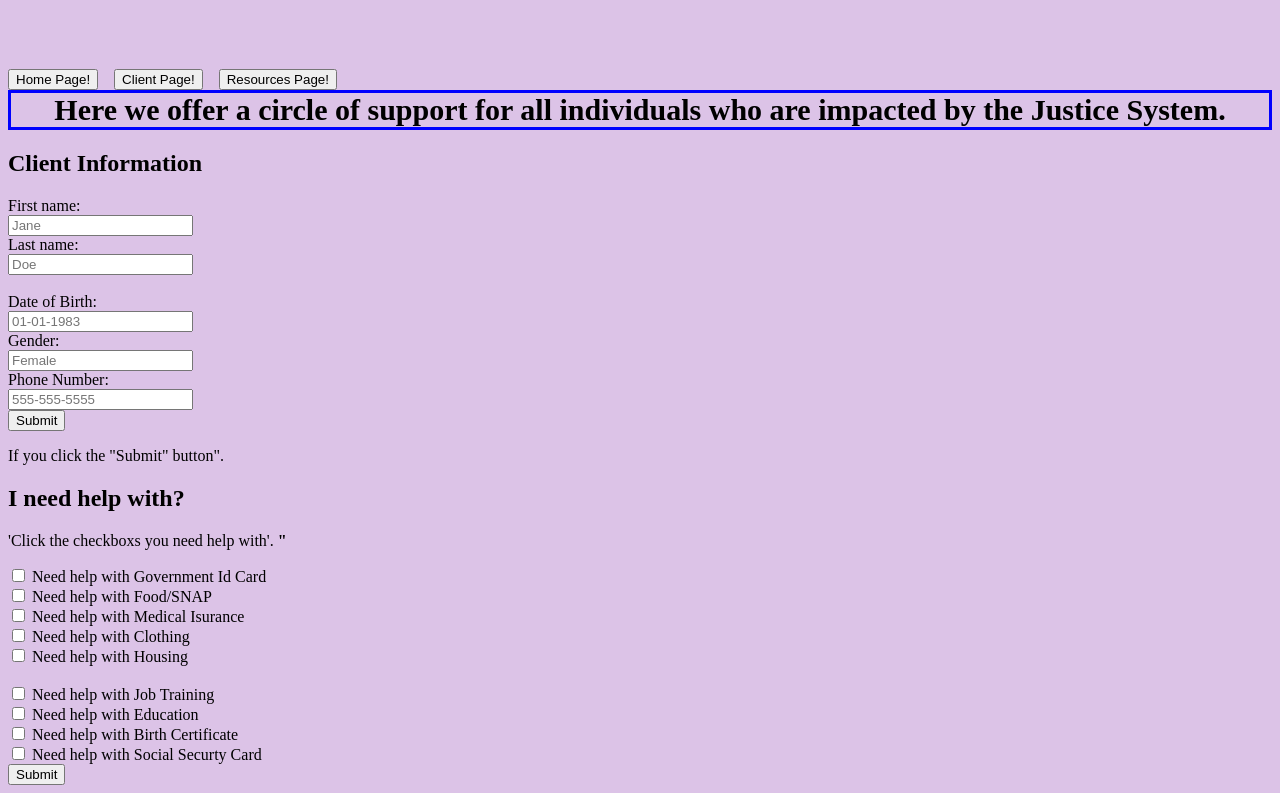
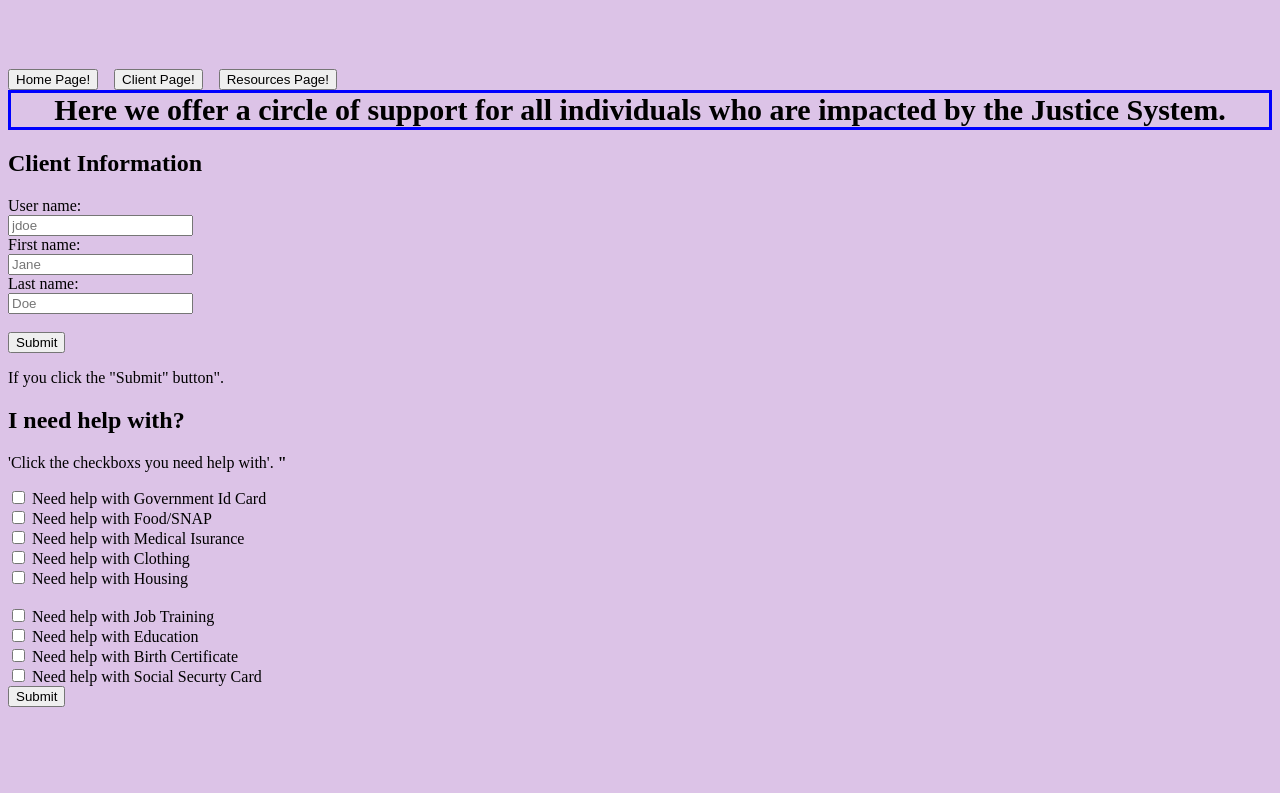
Before and after one commit to yahighness/s_a_p, a Django app: page /client/ in a window 1280 px wide. Shown: the part 147-940 px from the top of the page. After the commit the page ends 854 px from the top, so only its background shows below. Run offline with Django 3.2, Linux system fonts and the light colour scheme.

Commit message:
update client templete for submitting data

```diff
--- a/s_a_p/my_sap/templates/client.html
+++ b/s_a_p/my_sap/templates/client.html
@@ -22,18 +22,19 @@
 
 
 <h2>Client Information</h2>
-<form action="/action_page.php">
+<form action="" method="post">
+    {% csrf_token %}
+
+    <label for="username">User name:</label><br>
+    <input type="text" id="username" name="username" placeholder="jdoe"><br>
+
     <label for="fname">First name:</label><br>
     <input type="text" id="fname" name="fname" placeholder="Jane"><br>
+
     <label for="lname">Last name:</label><br>
     <input type="text" id="lname" name="lname" placeholder="Doe"><br><br>
-    <label for="Date of Birth">Date of Birth:</label><br>
-    <input type="text" id="Date of Birth" Date of Birth="fname" placeholder="01-01-1983"><br>
-    <label for="fname">Gender:</label><br>
-    <input type="text" id="fname" Gender="fname" placeholder="Female"><br>
-    <label for="fname">Phone Number:</label><br>
-    <input type="text" id="fname" Phone Number="fname" placeholder="555-555-5555"><br>
-    <input type="submit" value="Submit">
+
+     <input type="submit" value="Submit">
 </form>
 <p>If you click the "Submit" button".</p>
 
```
